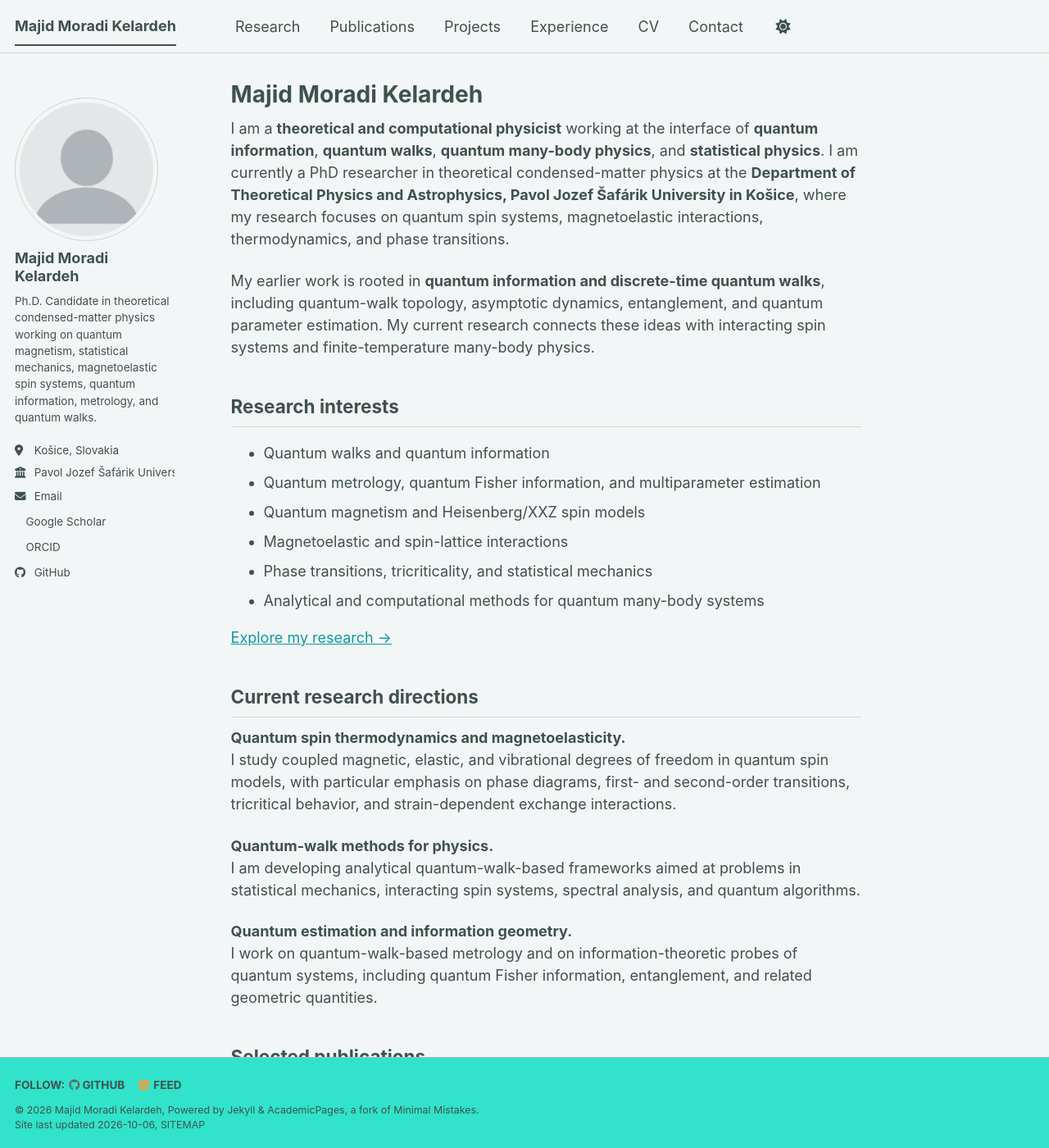
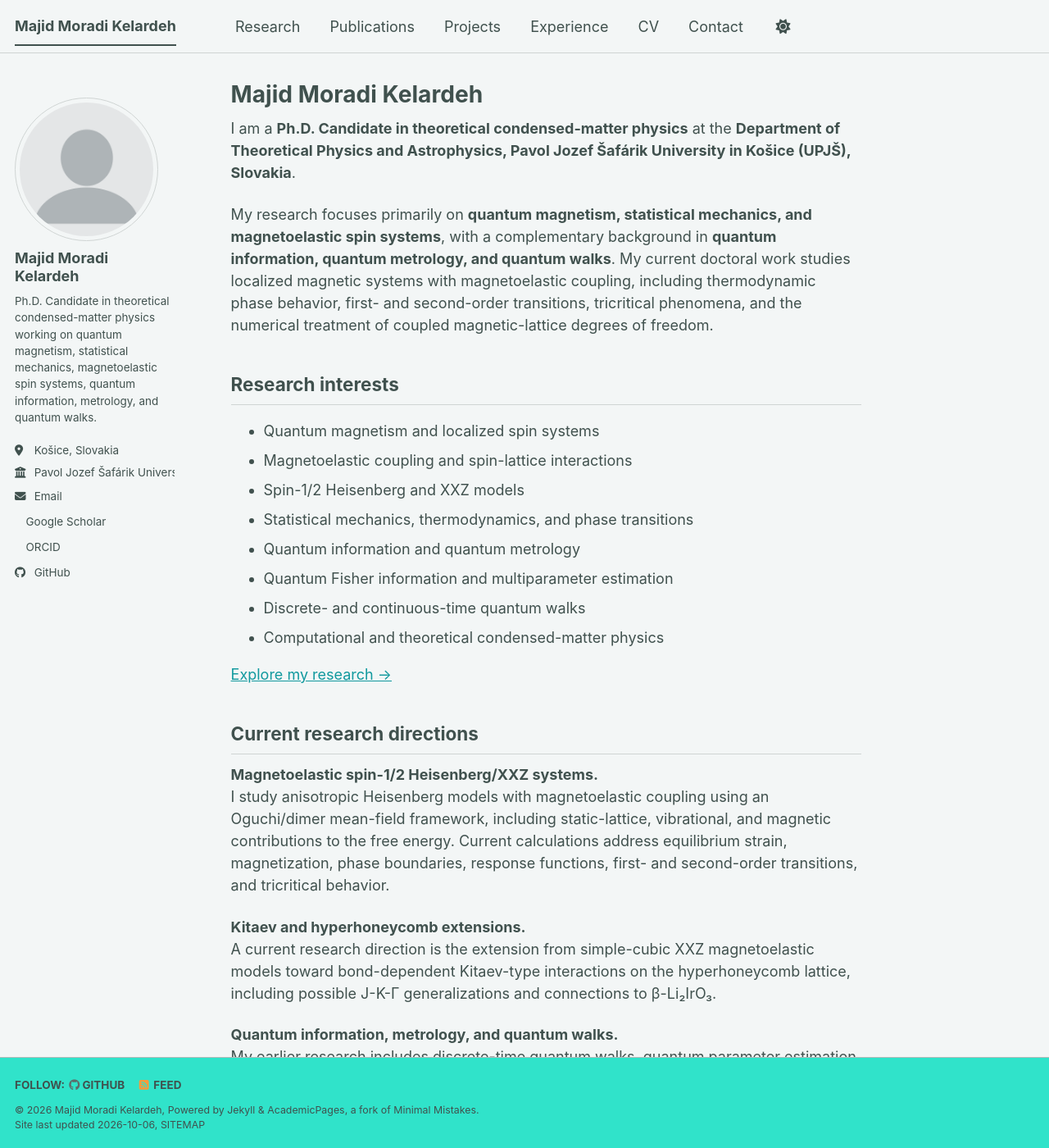
Before and after one commit to MKMajiid/mkmajiid.github.io, a Jekyll site: the page built from _pages/about.md, in a window 1280 px wide and 1400 px high. Shown: the whole window at 82% size. Built offline with Jekyll 4.4.1, drawn with Linux system fonts in a browser that asks for light colours; a style sheet for code colours, icons or effects is not loaded.

Commit message:
Align homepage with CV

```diff
--- a/_pages/about.md
+++ b/_pages/about.md
@@ -7,31 +7,33 @@ redirect_from:
   - /about.html
 ---
 
-I am a **theoretical and computational physicist** working at the interface of **quantum information**, **quantum walks**, **quantum many-body physics**, and **statistical physics**. I am currently a PhD researcher in theoretical condensed-matter physics at the **Department of Theoretical Physics and Astrophysics, Pavol Jozef Šafárik University in Košice**, where my research focuses on quantum spin systems, magnetoelastic interactions, thermodynamics, and phase transitions.
+I am a **Ph.D. Candidate in theoretical condensed-matter physics** at the **Department of Theoretical Physics and Astrophysics, Pavol Jozef Šafárik University in Košice (UPJŠ), Slovakia**.
 
-My earlier work is rooted in **quantum information and discrete-time quantum walks**, including quantum-walk topology, asymptotic dynamics, entanglement, and quantum parameter estimation. My current research connects these ideas with interacting spin systems and finite-temperature many-body physics.
+My research focuses primarily on **quantum magnetism, statistical mechanics, and magnetoelastic spin systems**, with a complementary background in **quantum information, quantum metrology, and quantum walks**. My current doctoral work studies localized magnetic systems with magnetoelastic coupling, including thermodynamic phase behavior, first- and second-order transitions, tricritical phenomena, and the numerical treatment of coupled magnetic-lattice degrees of freedom.
 
 ## Research interests
 
-- Quantum walks and quantum information
-- Quantum metrology, quantum Fisher information, and multiparameter estimation
-- Quantum magnetism and Heisenberg/XXZ spin models
-- Magnetoelastic and spin-lattice interactions
-- Phase transitions, tricriticality, and statistical mechanics
-- Analytical and computational methods for quantum many-body systems
+- Quantum magnetism and localized spin systems
+- Magnetoelastic coupling and spin-lattice interactions
+- Spin-1/2 Heisenberg and XXZ models
+- Statistical mechanics, thermodynamics, and phase transitions
+- Quantum information and quantum metrology
+- Quantum Fisher information and multiparameter estimation
+- Discrete- and continuous-time quantum walks
+- Computational and theoretical condensed-matter physics
 
 [Explore my research →](/research/)
 
 ## Current research directions
 
-**Quantum spin thermodynamics and magnetoelasticity.**
-I study coupled magnetic, elastic, and vibrational degrees of freedom in quantum spin models, with particular emphasis on phase diagrams, first- and second-order transitions, tricritical behavior, and strain-dependent exchange interactions.
+**Magnetoelastic spin-1/2 Heisenberg/XXZ systems.**
+I study anisotropic Heisenberg models with magnetoelastic coupling using an Oguchi/dimer mean-field framework, including static-lattice, vibrational, and magnetic contributions to the free energy. Current calculations address equilibrium strain, magnetization, phase boundaries, response functions, first- and second-order transitions, and tricritical behavior.
 
-**Quantum-walk methods for physics.**
-I am developing analytical quantum-walk-based frameworks aimed at problems in statistical mechanics, interacting spin systems, spectral analysis, and quantum algorithms.
+**Kitaev and hyperhoneycomb extensions.**
+A current research direction is the extension from simple-cubic XXZ magnetoelastic models toward bond-dependent Kitaev-type interactions on the hyperhoneycomb lattice, including possible J-K-Γ generalizations and connections to β-Li₂IrO₃.
 
-**Quantum estimation and information geometry.**
-I work on quantum-walk-based metrology and on information-theoretic probes of quantum systems, including quantum Fisher information, entanglement, and related geometric quantities.
+**Quantum information, metrology, and quantum walks.**
+My earlier research includes discrete-time quantum walks, quantum parameter estimation, quantum Fisher information, and multiparameter estimation. I am interested in connecting quantum-information diagnostics with correlated quantum-matter systems.
 
 ## Selected publications
 
```
